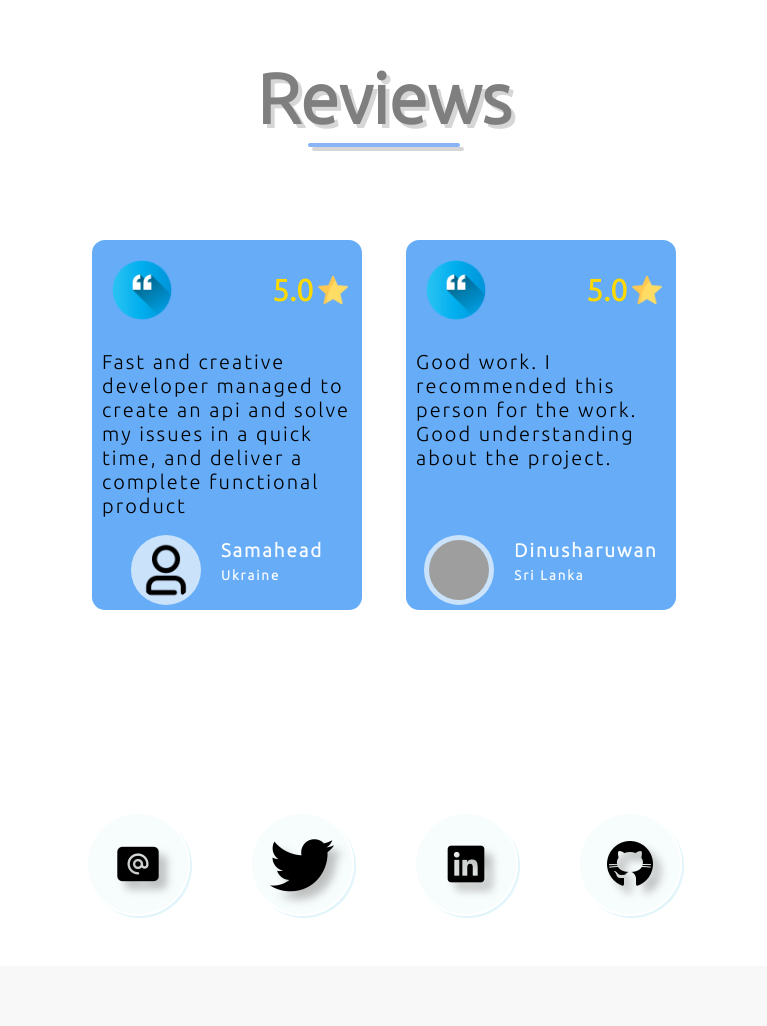
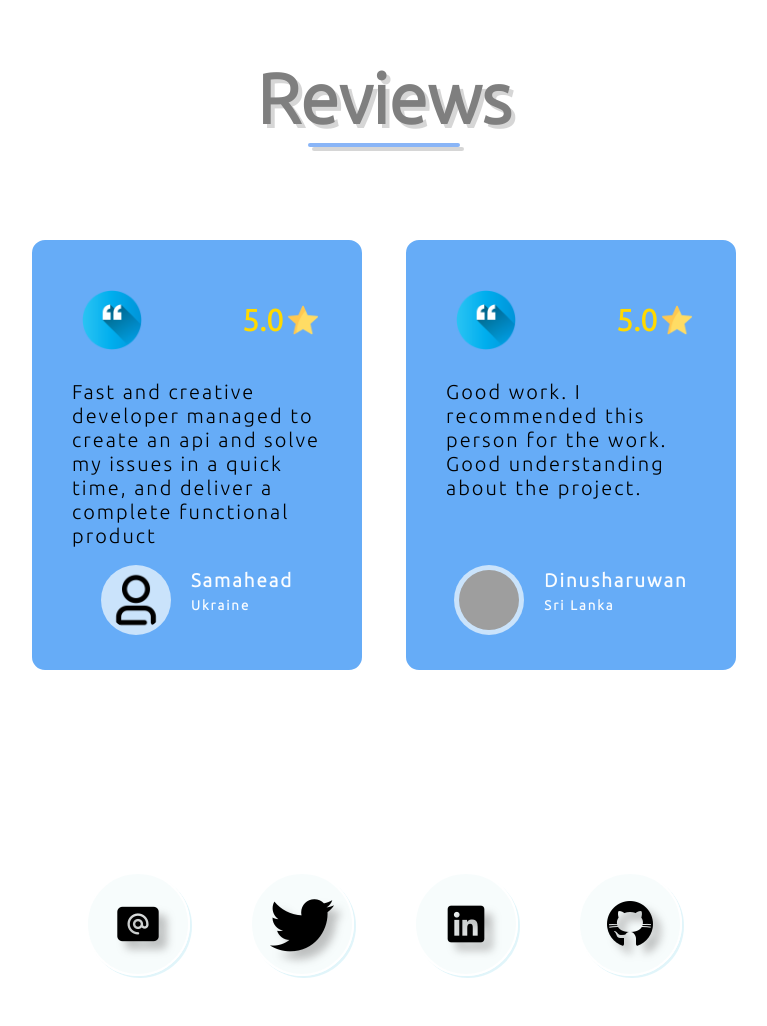
Before and after one commit to CodeWithAlvin/personalWeb4, a Django app: page / in a window 1280 px wide. Shown: the part 4748-5774 px from the top of the page, without its empty margins (256-1023 px from the left). Before the commit the page ends 5666 px from the top, so only its background shows below. Run offline with Django 3.2, Linux system fonts and the light colour scheme; data comes from the database, SQL or seed files in the repository; some web fonts are replaced; grey boxes are pictures that could not be loaded.

Commit message:
added padding to review box (.box)

```diff
--- a/static/css/index.css
+++ b/static/css/index.css
@@ -10,9 +10,6 @@ body{
     font-family: 'Ubuntu', sans-serif;
     box-sizing: border-box;
     overflow-x: hidden;
-    /* background-color: #d9d9d9;
-    background-image: linear-gradient(315deg, #d9d9d9 0%, #f6f2f2 74%); */
-
 }
 a{
     text-decoration: none;
@@ -351,6 +348,7 @@ a{
     height: 370px;
     overflow: hidden;
     z-index: 1;
+    padding: 30px;
 }
 .box:hover .fiverr {
     display: flex;
```
